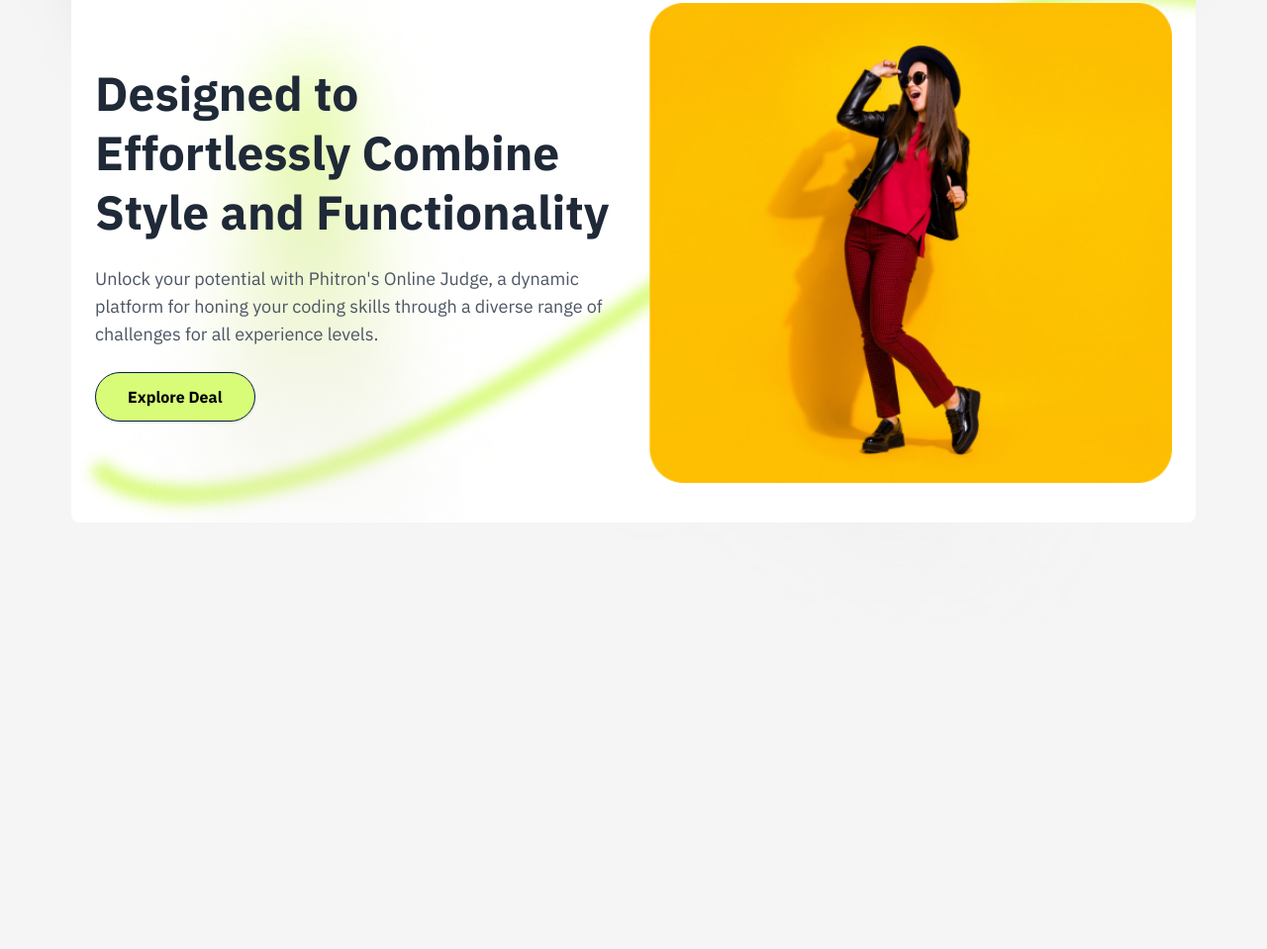
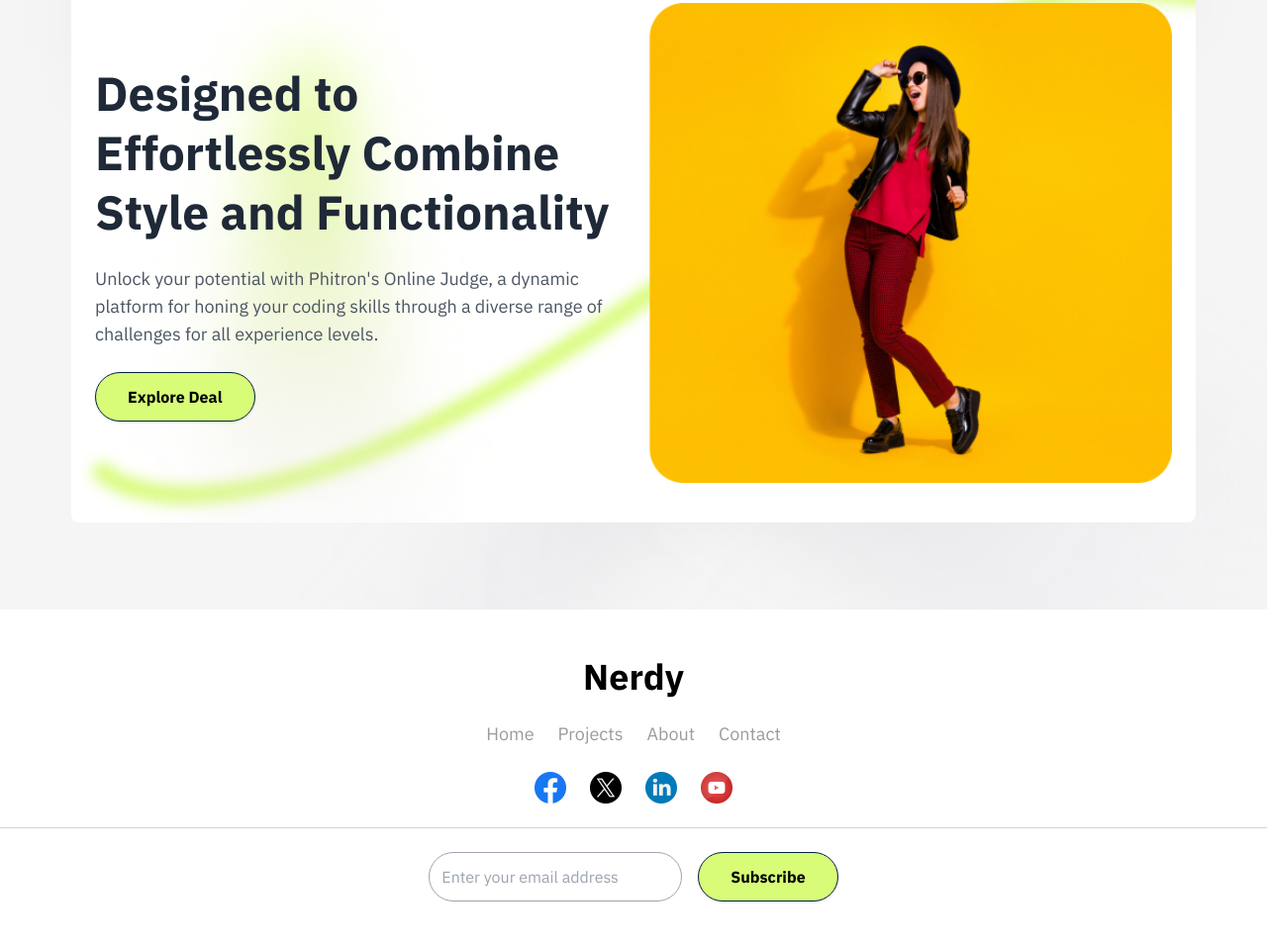
Before and after one commit to Ahammad204/Nerdy-shop, a plain HTML site: page index.html in a window 1280 px wide. Shown: the part 175-1134 px from the top of the page at 99% size. Before the commit the page ends 800 px from the top, so only its background shows below. Drawn offline with nearby package versions, Linux system fonts and the light colour scheme.

Commit message:
add footer

```diff
--- a/index.html
+++ b/index.html
@@ -61,5 +61,45 @@
 
 
     </main>
+
+    <!-- Footer Section -->
+<footer class="bg-white  py-12">
+    <div class="container mx-auto text-center">
+      <!-- Footer Heading -->
+      <h1 class="text-4xl font-bold mb-6">Nerdy</h1>
+
+      <!-- Navigation Links -->
+      <div class="mb-6">
+        <ul class="flex justify-center gap-6 text-lg">
+          <li class="hover:underline cursor-pointer text-[#9a9b9d]">Home</li>
+          <li class="hover:underline cursor-pointer text-[#9a9b9d]">Projects</li>
+          <li class="hover:underline cursor-pointer text-[#9a9b9d]">About</li>
+          <li class="hover:underline cursor-pointer text-[#9a9b9d]">Contact</li>
+        </ul>
+      </div>
+
+      <!-- Social Links -->
+      <div class="mb-6">
+        <ul class="flex justify-center gap-6">
+          <li><img src="./images/facebook.png" alt="Facebook" class="w-8 h-8" /></li>
+          <li><img src="./images/twitter.png" alt="Twitter" class="w-8 h-8" /></li>
+          <li><img src="./images/linkedin.png" alt="LinkedIn" class="w-8 h-8" /></li>
+          <li><img src="./images/youtube.png" alt="YouTube" class="w-8 h-8" /></li>
+        </ul>
+      </div>
+
+      <!-- Horizontal Line -->
+      <hr class=" border-gray-300 my-6" />
+
+      <!-- Input and Button -->
+      <div class="flex justify-center gap-4">
+        <input type="text" class="p-3 rounded-full border border-gray-400 text-black w-64" placeholder="Enter your email address">
+        <button class="bg-[#d8fb78] text-black border border-[#002248] px-8 py-3 rounded-full shadow hover:bg-[#c0e767] transition font-bold">
+          Subscribe
+        </button>
+      </div>
+    </div>
+  </footer>
+
   </body>
 </html>
```
Also changed, not shown: images/facebook.png (added), images/linkedin.png (added), images/twitter.png (added), images/youtube.png (added).
